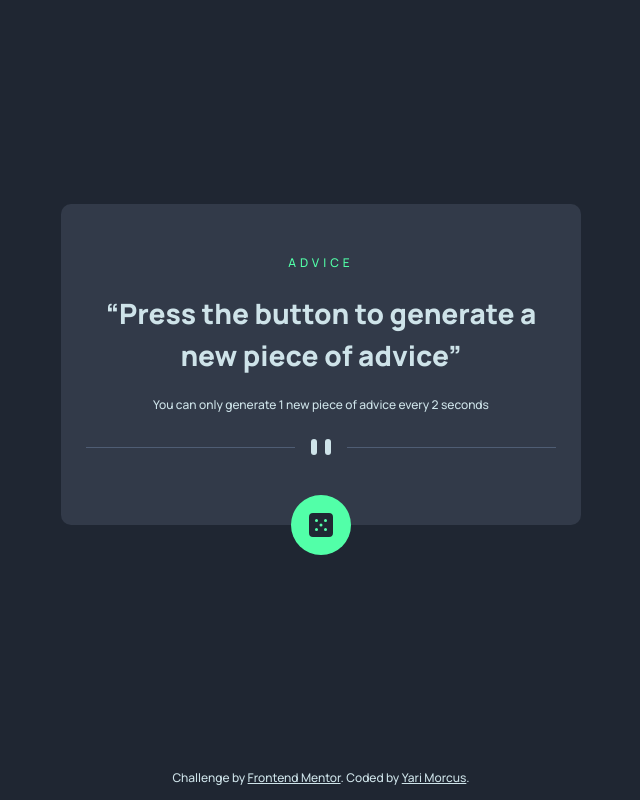
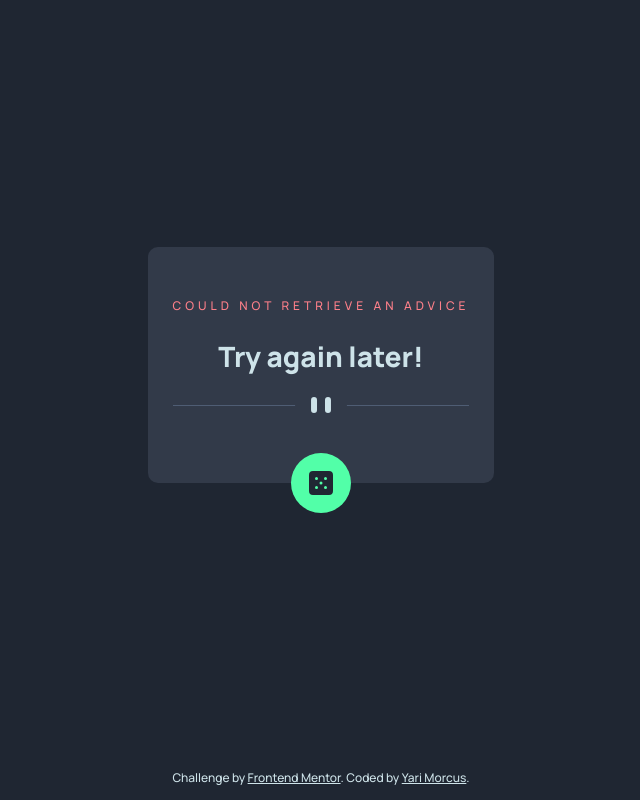
Before and after one commit to YariMorcus/advice-generator-app, a website built with Parcel: page src/index.html in a window 1280 px wide. Both pictures are taken after a click on the button "Generate advice". Shown: the whole page, without its empty margins (319-959 px from the left). Built offline with nearby package versions, Linux system fonts and the light colour scheme; no server answers.

Commit message:
Add error handling

```diff
--- a/src/js/controller.js
+++ b/src/js/controller.js
@@ -3,6 +3,7 @@ import * as model from './model.js';
 import adviceView from './views/adviceView.js';
 
 const adviceController = async function () {
+  try {
     // 1) Fetch and store advice from API
     await model.fetchAdvice();
 
@@ -22,6 +23,9 @@ const adviceController = async function () {
       // Remove disabled class of button
       adviceView.toggleDisableButtonClass();
     }, ENABLE_BUTTON_DELAY);
+  } catch (err) {
+    adviceView.renderError();
+  }
 };
 
 const init = function () {
--- a/src/js/views/View.js
+++ b/src/js/views/View.js
@@ -1,5 +1,6 @@
 export default class View {
   _data = null;
+  _errorMessage = 'Could not retrieve an advice';
 
   render(data) {
     // 1) Store data for further usage
@@ -15,6 +16,18 @@ export default class View {
     this._parentEl.insertAdjacentHTML('afterbegin', markup);
   }
 
+  renderError(errorMessage = this._errorMessage) {
+    const markup = `
+      <h1 class="advice__title advice__title--error">${errorMessage}</h1>
+      <p class="advice__quote">Try again later!</p>
+      <hr class="advice__divider">
+      <button class="advice__dice-btn js-advice__dice-btn" aria-label="Generate advice"></button>
+    `;
+
+    this._clear();
+    this._parentEl.insertAdjacentHTML('afterbegin', markup);
+  }
+
   _clear() {
     this._parentEl.innerHTML = '';
   }
--- a/src/js/views/adviceView.js
+++ b/src/js/views/adviceView.js
@@ -1,7 +1,7 @@
 import View from './View.js';
 class adviceView extends View {
+  advice = document.querySelector('.advice__quote');
   _parentEl = document.querySelector('.advice');
-  advice = document.querySelector('.advice__quote');
 
   addHandlerGenerate(handler) {
     this._parentEl.addEventListener('click', e => {
--- a/src/scss/abstracts/_variables.scss
+++ b/src/scss/abstracts/_variables.scss
@@ -4,6 +4,7 @@
         1.1 Primary
         1.2 Neutral
         1.3 Black and white
+        1.4 Error
 -------------------------------------------------------------------*/
 
 /*------------------------------------------------------------------
@@ -30,3 +31,10 @@ $dark-blue:             hsl(218, 23%, 16%);
 
 $black:                 hsl(0, 0%, 0%);
 $white:                 hsl(0, 0%, 100%);
+
+/*------------------------------------------------------------------
+1. Colors
+    1.4 Error
+*/
+
+$geraldine:             hsl(355, 100%, 75%);
--- a/src/scss/components/_advice-generator.scss
+++ b/src/scss/components/_advice-generator.scss
@@ -21,6 +21,10 @@
     font-size: 1.2rem;
     letter-spacing: 4px;
     text-transform: uppercase;
+
+    &--error {
+      color: v.$geraldine;
+    }
   }
 
   &__quote {
```
Lines whose indentation alone changed are shown as unchanged.
